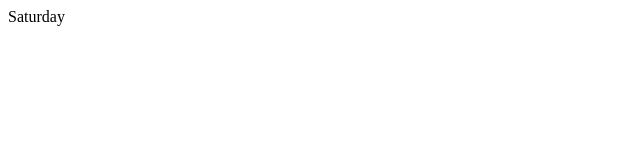
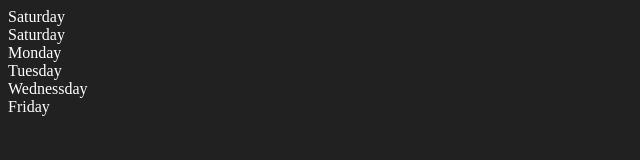
Before and after one commit to Shafiu1/JavaScript, a plain HTML site: page 06_DOM/02.html in a window 1280 px wide. Shown: the whole page, without its empty margins (0-640 px from the left). Drawn offline with Linux system fonts and the light colour scheme.

Commit message:
exploring DOM

```diff
--- a/06_DOM/02.html
+++ b/06_DOM/02.html
@@ -1,13 +1,40 @@
 <!DOCTYPE html>
 <html lang="en">
-<head>
-    <meta charset="UTF-8">
-    <meta name="viewport" content="width=device-width, initial-scale=1.0">
+  <head>
+    <meta charset="UTF-8" />
+    <meta name="viewport" content="width=device-width, initial-scale=1.0" />
     <title>DOM | Shafiul Alam</title>
-</head>
-<body>
-    <div class="paarent">
-        <div class="day">Saturday</div>
+  </head>
+  <body style="background-color: #212121; color: #fff">
+    <div class="parent">
+      <div class="day">Saturday</div>
+      <div class="day">Saturday</div>
+      <div class="day">Monday</div>
+      <div class="day">Tuesday</div>
+      <div class="day">Wednessday</div>
+      <div class="day">Friday</div>
     </div>
-</body>
+    <script>
+      const parent = document.querySelector(".parent");
+      // console.log(parent);
+      // console.log(parent.children);
+      // console.log(parent.children[1].innerHTML);
+
+      // for(let i=0;i<parent.children.length;i++){
+      //     if(i%2){
+      //         parent.children[i].style.color='green';
+      //     }
+      // }
+
+      // console.log(parent.firstElementChild);
+      // console.log(parent.lastElementChild);
+
+      const dayOne = document.querySelector(".day");
+    //   console.log(dayOne);
+    //   console.log(dayOne.parentElement);
+    //   console.log(dayOne.nextElementSibling.innerText);
+
+    console.log("NODES: ", parent.childNodes);
+    </script>
+  </body>
 </html>
```
